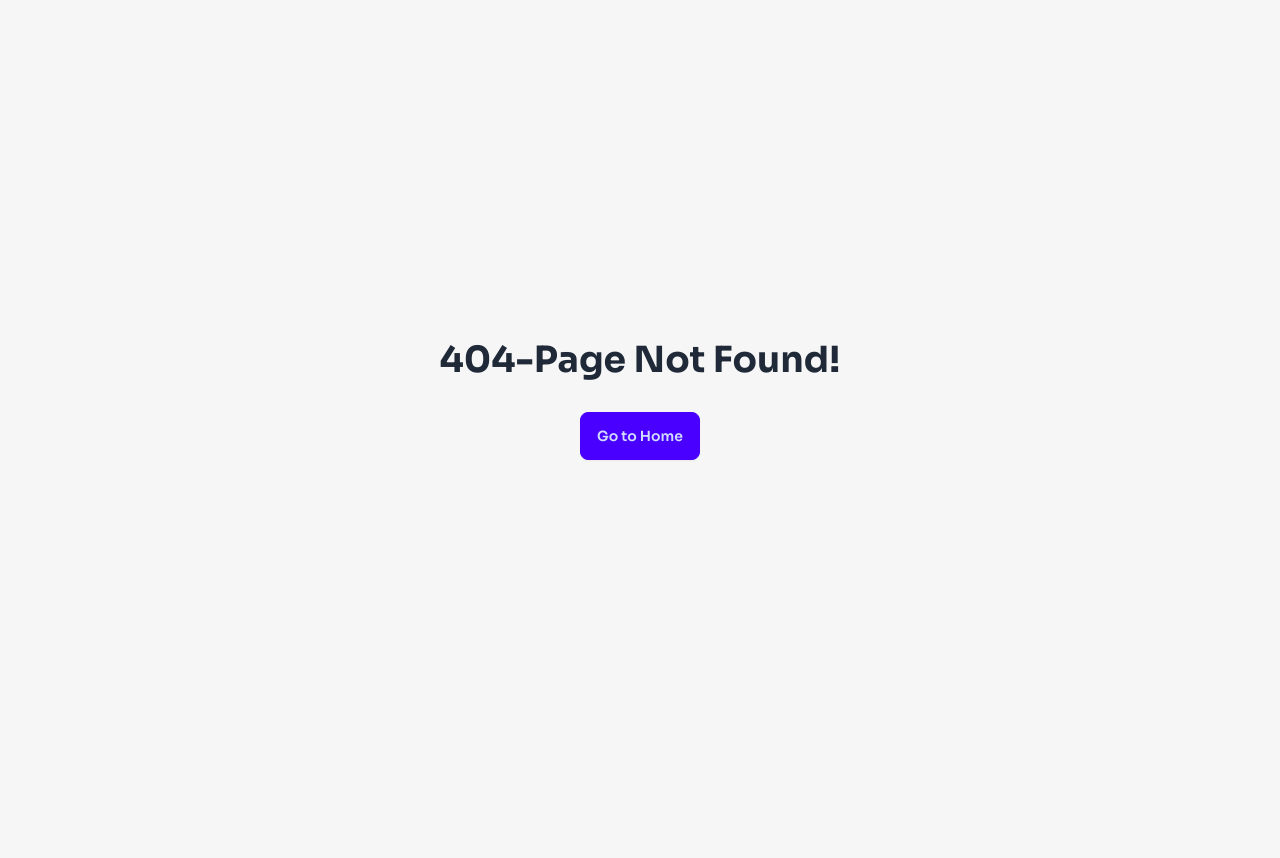
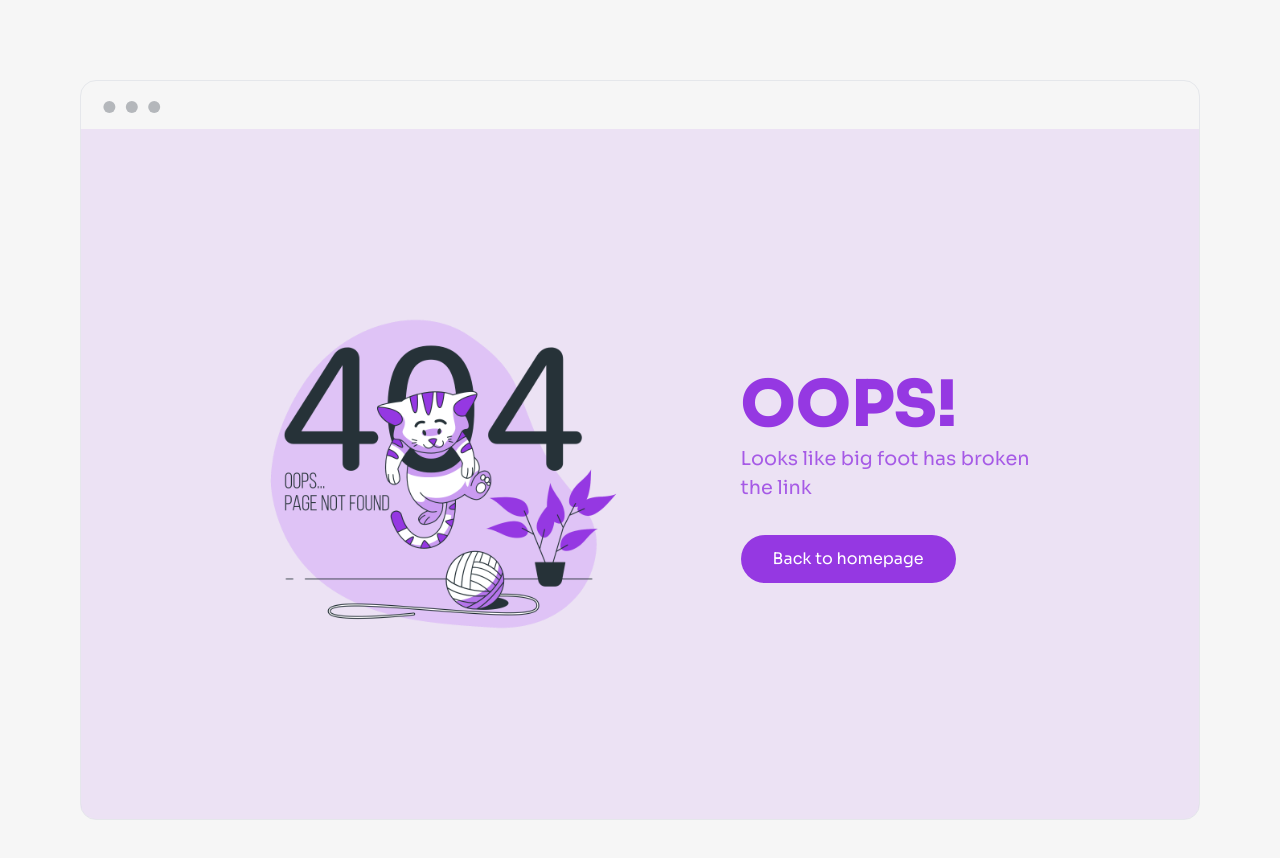
Before and after one commit to programming-hero-web-course-4/b10a8-gadget-heaven-abdurrahmanmahmud5981, a React (Vite) app: page /laptops in a window 1280 px wide. Before the commit this address had no page. Shown: the top 858 px of the page. Before the commit the page ends 800 px from the top, so only its background shows below. Built offline with nearby package versions, Linux system fonts and the light colour scheme.

Commit message:
error page updated and redme file added

```diff
--- a/src/pages/ErrorPage.jsx
+++ b/src/pages/ErrorPage.jsx
@@ -1,13 +1,35 @@
-import { useNavigate } from "react-router-dom"
+import { useNavigate } from "react-router-dom";
+import errorImg from "../assets/404 Error with a cute animal-bro.png";
+const ErrorPage = () => {
+  const navigate = useNavigate();
+  return (
+    <div className="  mockup-window  border m-20">
+        <div className="!bg-primary/10 flex justify-center px-4 py-16">
+      <div className="  boxShadow px-10 w-full lg:flex-row gap-[30px] lg:gap-0 flex-col flex items-center justify-evenly py-20 rounded-xl">
+        <div className="w-[80%] lg:w-[40%]">
+          <img src={errorImg} alt="illustration" className="w-full" />
+        </div>
 
-const ErrorPage = () => {
-  const navigate =useNavigate()
-  return (
-    <div className="flex flex-col gap-8 items-center justify-center h-screen ">
-        <h2 className="text-4xl font-bold">404-Page Not Found!</h2>
-        <button onClick={()=>navigate("/")} className="btn btn-primary">Go to Home</button>
+        <div className="w-full lg:w-[30%] text-center lg:text-start">
+          <h1 className="text-[2.5rem] sm:text-[4rem] font-[800] text-primary leading-[80px]">
+            OOPS!
+          </h1>
+
+          <h3 className="text-primary/80 text-[0.9rem] sm:text-[1.2rem]">
+            Looks like big foot has broken the link
+          </h3>
+
+          <button
+            onClick={() => navigate("/")}
+            className="py-3 px-6 sm:px-8 text-[0.9rem] sm:text-[1rem] rounded-full bg-primary text-white mt-8"
+          >
+            Back to homepage
+          </button>
+        </div>
+      </div>
+      </div>
     </div>
-  )
-}
+  );
+};
 
-export default ErrorPage
+export default ErrorPage;
```
Also changed, not shown: src/assets/404 Error with a cute animal-bro.png (added), 1 other file (tests, documents, lock files or other folders).
